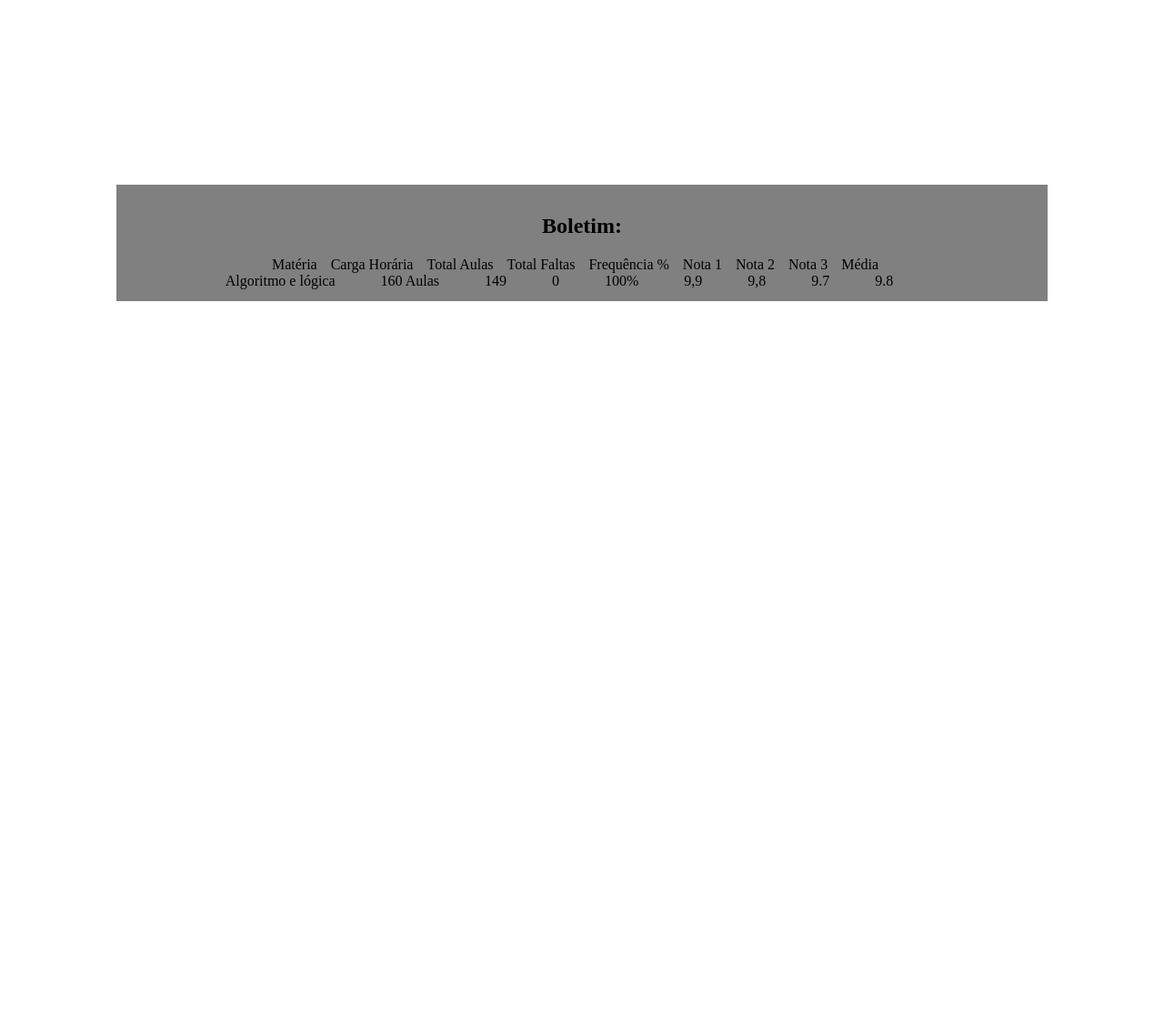
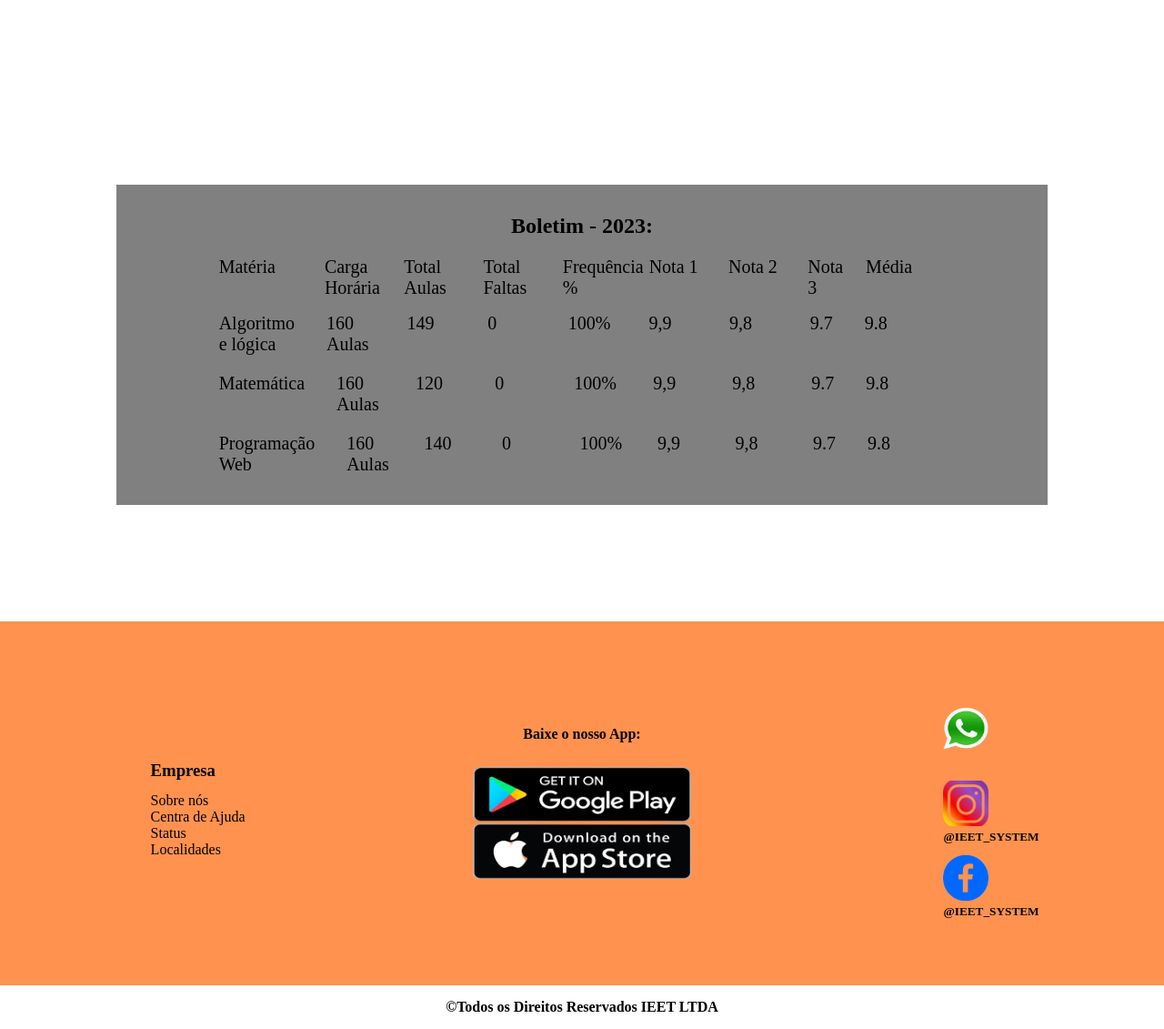
Before and after one commit to Janijanilevs/IEET-SistemaDeEnsino, a PHP site: page /paginas/aluno.html in a window 1280 px wide. Shown: the part 874-2005 px from the top of the page at 91% size. Before the commit the page ends 1205 px from the top, so only its background shows below. Run offline with PHP 8.4, Linux system fonts and the light colour scheme.

Commit message:
Commit melhora aluno e cria professor by Paulo :P

```diff
--- a/Projeto-IEET-SiteWeb/estilos/estiloAluno.css
+++ b/Projeto-IEET-SiteWeb/estilos/estiloAluno.css
@@ -71,6 +71,7 @@ ul{
 .boletim{
     margin-top: 15%;
     margin-left: 10%;
+    margin-bottom: 10%;
     display: flex;
     flex-direction: column;
     align-items: center;
@@ -83,19 +84,119 @@ ul{
     margin-top: 2%;
     margin-bottom: 2%;
 }
+.boletim li{
+    margin-bottom: 2%;
+}
 .padraoBoletim{
     display: flex;
     flex-direction: row;
     justify-content: space-between;
+    width: 80%;
 }
 .padraoBoletim li{
     margin-right: 15px;
+    font-size: 20px;
+    list-style-type: none;
 }
-.materia{
+#materiaPadrao{
+    width: 80%;
     display: flex;
     flex-direction: row;
+    margin-bottom: 10px;
 
 }
-.materia li{
-    margin-right: 50px;
+#materiaPadrao li{
+    margin-right: 35px;
+    font-size: 20px;
+    margin-bottom: 10px;
+    list-style-type: none;
 }
+#materia{
+    width: 14%;
+}
+#cargaH{
+    width: 10%;
+}
+#TotalAulas{
+    width: 10%;
+}
+#TotalFaltas{
+    width: 10%;
+}
+#freq{
+    width: 10%;
+}
+#nota1{
+    width: 10%;
+}
+#nota2{
+    width: 10%;
+}
+#nota2{
+    width: 10%;
+}
+#media{
+    width: 10%;
+}
+footer{
+    background-color: #ffffff;
+    width: 100%;
+    min-height: 184px;
+    color: #000000;
+}
+.footer1{
+    background-color: #ff924e;
+    display: flex;
+    justify-content: center;
+}
+.footer2{
+    min-height: 3rem;
+    display: flex;
+    justify-content: center;
+    align-items: center;
+}
+.bloco1{
+    min-height: 25rem;
+    width: 33%;
+    display: flex;
+    justify-content: center;
+    align-items: center;
+}
+.bloco1 h3{
+    margin: 0.8rem 0;
+}
+.bloco2{
+    min-height: 25rem;
+    width: 33%;
+    text-align: center;
+    display: flex;
+    flex-direction: column;
+    justify-content: center;
+    align-items: center;
+}
+.baixar{
+    width: 15rem;
+    height: 8rem;
+    margin-top: 1.5rem;
+}
+.baixar img{
+    width: 100%;
+    height: 100%;
+}
+.bloco3{
+    min-height: 25rem;
+    width: 33%;
+    display: flex;
+    flex-direction: column-reverse;
+    justify-content: center;
+    align-items: center;
+}
+.social{
+    margin: 1rem;
+    width: 50px;
+    height: 50px;
+}
+.social img{
+    width: 100%;
+    height: 100%;
+}
--- a/Projeto-IEET-SiteWeb/paginas/PaginaInicial.html
+++ b/Projeto-IEET-SiteWeb/paginas/PaginaInicial.html
@@ -25,11 +25,11 @@
         <div class="infos">
             <div class="quemsomos">
                 <h3>Quem Somos?</h3>
-                    <p>Somos um sistema de gerenciamento escolar, interligando as áreas administrativas, com os alunos e professores, facilitando e agilizando as demandas da sua instituição </p>
+                    <p>Somos um sistema de gerenciamento escolar, interligando as áreas administrativas, com os alunos e professores, facilitando e agilizando as demandas da sua instituição.</p>
             </div>
             <div class="equipe" >
                 <h3>Nossa Equipe</h3>
-                    <p>Contamos com uma Equipe execpional e com as maiores e melhores capacitações do mercado, com profissionais ligados desde o desenvolvimeto do sistema, até analistas de dados para informar mais precisamente o impacto do nosso produto na sua instituição </p>
+                    <p>Contamos com uma Equipe execpional e com as maiores e melhores capacitações do mercado, com profissionais ligados desde o desenvolvimeto do sistema, até analistas de dados para informar mais precisamente o impacto do nosso produto na sua instituição.</p>
             </div>
         </div>
     <section id="#colaboradores">
--- a/Projeto-IEET-SiteWeb/paginas/aluno.html
+++ b/Projeto-IEET-SiteWeb/paginas/aluno.html
@@ -49,33 +49,81 @@
             </div>
         </section>
         <section class="boletim">
-            <h1> Boletim: </h1>
+            <h1> Boletim - 2023: </h1>
+
                 <ul class="padraoBoletim">
-                    <li> Matéria</li>
-                    <li> Carga Horária</li>
-                    <li> Total Aulas </li>
-                    <li> Total Faltas </li>
-                    <li> Frequência % </li>
-                    <li> Nota 1 </li>
-                    <li> Nota 2 </li>
-                    <li> Nota 3 </li>
-                    <li> Média </li>
+                    <li id="materia"> Matéria</li>
+                    <li id="cargaH"> Carga Horária</li>
+                    <li id="TotalAulas"> Total Aulas </li>
+                    <li id="TotalFaltas"> Total Faltas </li>
+                    <li id="freq"> Frequência % </li>
+                    <li id="nota1"> Nota 1 </li>
+                    <li id="nota2"> Nota 2 </li>
+                    <li id="nota3"> Nota 3 </li>
+                    <li id="media"> Média </li>
                 </ul>
-                <ul class="materia">
-                    <li> Algoritmo e lógica</li>
-                    <li> 160 Aulas</li>
-                    <li> 149 </li>
-                    <li> 0 </li>
-                    <li> 100% </li>
-                    <li> 9,9 </li>
-                    <li> 9,8 </li>
-                    <li> 9.7 </li>
-                    <li> 9.8 </li>
+                <ul id="materiaPadrao">
+                    <li id="materia"> Algoritmo e lógica</li>
+                    <li id="cargaH"> 160 Aulas</li>
+                    <li id="TotalAulas"> 149 </li>
+                    <li id="TotalFaltas"> 0 </li>
+                    <li id="freq"> 100% </li>
+                    <li id="nota1"> 9,9 </li>
+                    <li id="nota2"> 9,8 </li>
+                    <li id="nota3"> 9.7 </li>
+                    <li id="media"> 9.8 </li>
                 </ul>
-            </div>
+
+                <ul id="materiaPadrao">
+                    <li id="materia"> Matemática</li>
+                    <li id="cargaH"> 160 Aulas</li>
+                    <li id="TotalAulas"> 120 </li>
+                    <li id="TotalFaltas"> 0 </li>
+                    <li id="freq"> 100% </li>
+                    <li id="nota1"> 9,9 </li>
+                    <li id="nota2"> 9,8 </li>
+                    <li id="nota3"> 9.7 </li>
+                    <li id="media"> 9.8 </li>
+                </ul>
+
+                <ul id="materiaPadrao">
+                    <li id="materia"> Programação Web </li>
+                    <li id="cargaH"> 160 Aulas</li>
+                    <li id="TotalAulas"> 140 </li>
+                    <li id="TotalFaltas"> 0 </li>
+                    <li id="freq"> 100% </li>
+                    <li id="nota1"> 9,9 </li>
+                    <li id="nota2"> 9,8 </li>
+                    <li id="nota3"> 9.7 </li>
+                    <li id="media"> 9.8 </li>
+                </ul>
         </section>
     </main>
-
+    <footer id="rodape"> <!--Rodapé do Site-->
+        <div class="footer1">
+            <div class="bloco1">
+                <div class="submenu">
+                    <h3>Empresa</h3>
+                    <p>Sobre nós</p>
+                    <p>Centra de Ajuda</p>
+                    <p>Status</p>
+                    <p>Localidades</p>
+                </div>
+            </div>
+            <div class="bloco2">
+                <h4>Baixe o nosso App:  </h4>
+                <div class="baixar"><img src="../imagens/app.png"></div>
+            </div>
+            <div class="bloco3" id="contatos">
+                <div class="social"><img src="../imagens/face.png" alt=""><h5>@IEET_SYSTEM</h5></div>
+                <div class="social"><img src="../imagens/insta.png" alt=""><h5>@IEET_SYSTEM</h5></div>
+                <div class="social"><img src="../imagens/whats.png" alt=""></div>
+            </div>
+        </div>
+        <div class="footer2">
+            <h4> &copy;Todos os Direitos Reservados IEET LTDA</h4>
+        </div>
+    </footer>
 </body>
 
 </html>
```
Also changed, not shown: Projeto-IEET-SiteWeb/estilos/estilo.Professor.css (+202 -0 lines), Projeto-IEET-SiteWeb/paginas/professor.html (+79 -0 lines), Projeto-IEET-SiteWeb/estilos/estiloPaginaPrincipal.css (line endings or trailing spaces), Projeto-IEET-SiteWeb/imagens/bannerProf.png (added).
